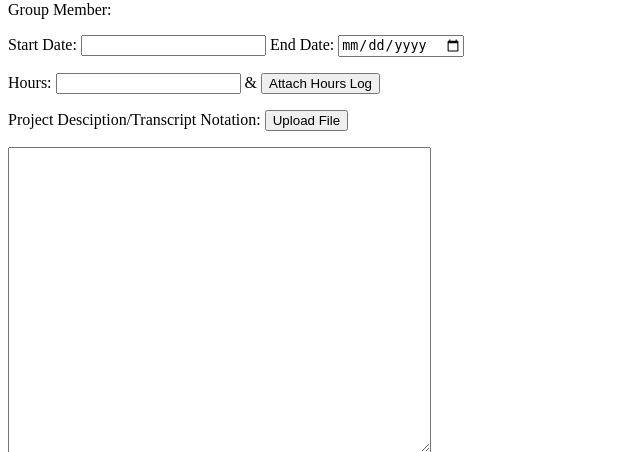
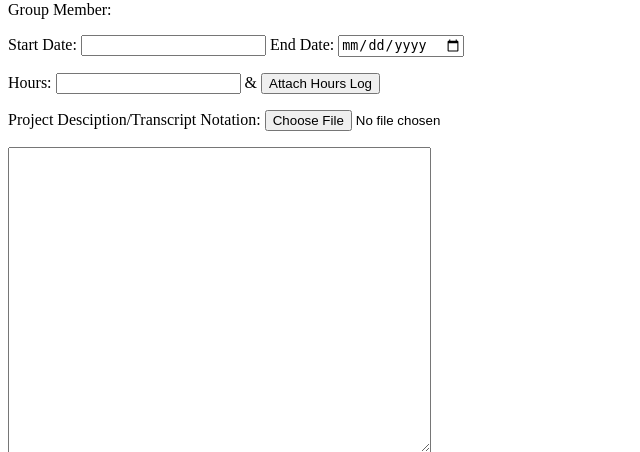
Before and after one commit to sweetenmn/HDXodyssey, a Django app: template projects/templates/projects/completionForm.html in a window 1280 px wide. Shown: the part 190-642 px from the top of the page, without its empty margins (0-640 px from the left). Run offline with Django 3.2, Linux system fonts and the light colour scheme; the template is opened without the code that fills it, so the values that code supplies are empty.

Commit message:
Added option to upload file

```diff
--- a/projects/templates/projects/completionForm.html
+++ b/projects/templates/projects/completionForm.html
@@ -35,7 +35,7 @@
         </div>
         <p>
             Project Desciption/Transcript Notation:
-            <span><button>Upload File</button></span>
+            <input type="file" id="file">
         </p>
         <textarea rows="20" cols="50" id="narrative"></textarea>
             <p>
```
